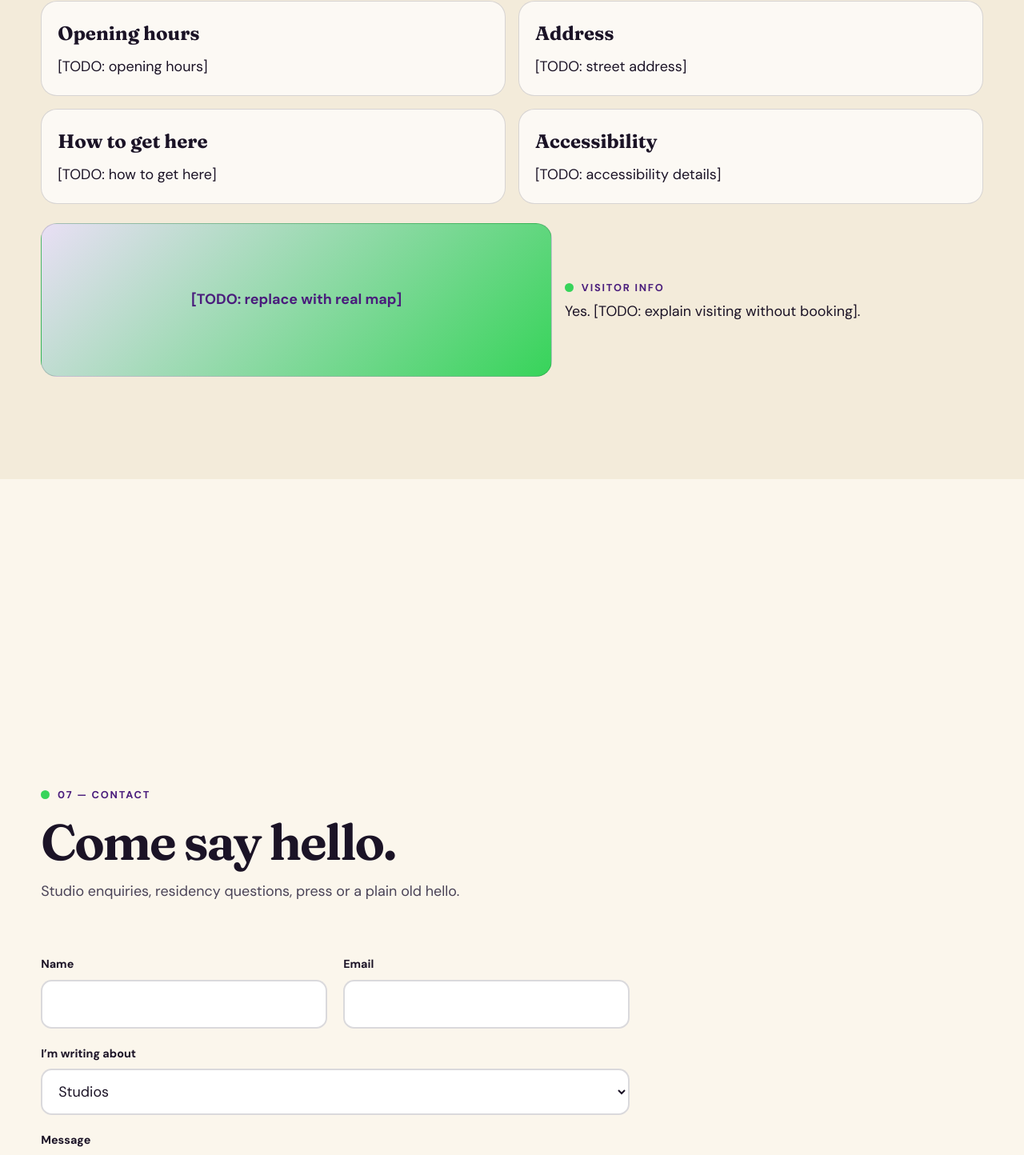
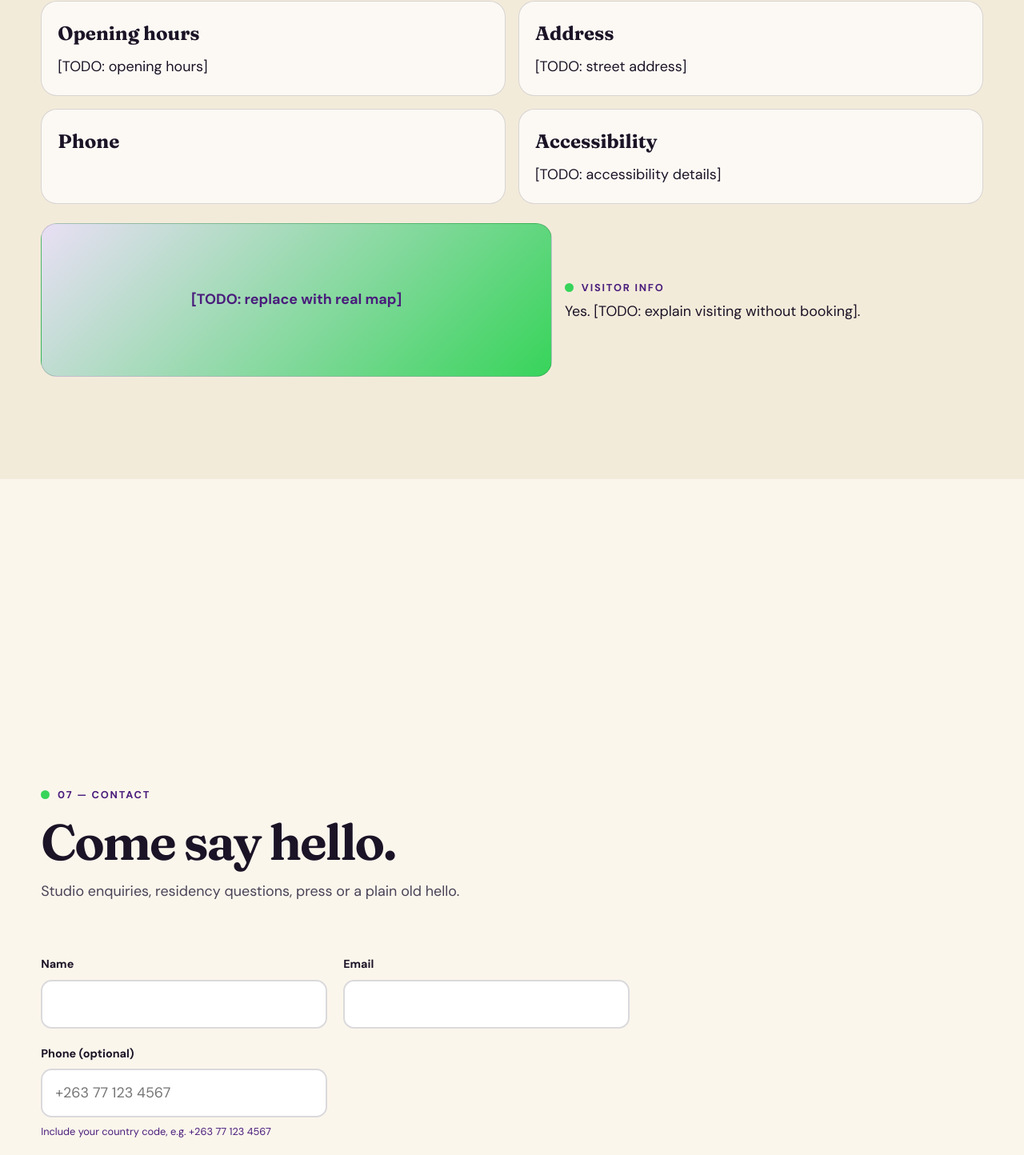
Before and after one commit to CurryCheff/village-unhu, a React (Vite) app: page / in a window 1280 px wide. Shown: the part 7803-9247 px from the top of the page at 80% size. Built offline with nearby package versions, Linux system fonts and the light colour scheme.

Commit message:
Add optional contact and residency phone fields

```diff
--- a/src/components/ApplyForm.jsx
+++ b/src/components/ApplyForm.jsx
@@ -1,15 +1,19 @@
 import React, { useMemo, useRef, useState } from 'react';
 import useForm from '../hooks/useForm';
 import { submitToWeb3Forms } from '../utils/web3forms';
+import { validatePhone } from '../utils/validation';
 
 const disciplineOptions = ['Visual', 'Sound', 'Performance'];
 const intakeOptions = ['[TODO: intake 1]', '[TODO: intake 2]', '[TODO: intake 3]'];
+const phoneRequired = false;
 
 function validateApplication(values) {
   const errors = {};
   if (!values.name?.trim()) errors.name = 'Please add your name.';
   if (!values.email?.trim() || !/\S+@\S+\.\S+/.test(values.email)) errors.email = 'Please enter a valid email address.';
   if (!values.country?.trim()) errors.country = 'Please add your country.';
+  const phoneError = validatePhone(values.phone, phoneRequired);
+  if (phoneError) errors.phone = phoneError;
   if (!values.discipline) errors.discipline = 'Select a discipline.';
   if (!values.intake) errors.intake = 'Choose your preferred intake.';
   if (!values.statement?.trim()) errors.statement = 'Tell us about your practice.';
@@ -27,6 +31,7 @@ async function submitApplication(values) {
     replyto: values.email,
     name: values.name,
     email: values.email,
+    ...(values.phone?.trim() ? { phone: values.phone.trim() } : {}),
     country: values.country,
     discipline: values.discipline,
     intake: values.intake,
@@ -38,11 +43,11 @@ async function submitApplication(values) {
 
 export default function ApplyForm() {
   const lastSubmitRef = useRef(0);
-  const [serverError, setServerError] = useState('');
   const { values, errors, fieldProps, handleSubmit, isSubmitting, submitState, reset, setField, setSubmitState } = useForm({
     initialValues: {
       name: '',
       email: '',
+      phone: '',
       country: '',
       discipline: '',
       intake: '',
@@ -104,6 +109,21 @@ export default function ApplyForm() {
         <label htmlFor="email">Email</label>
         <input id="email" type="email" {...fieldProps('email')} placeholder="you@example.com" />
         {errors.email && <small id="email-error" className="field-error">{errors.email}</small>}
+      </div>
+
+      <div className="field">
+        <label htmlFor="application-phone">Phone (optional)</label>
+        <input
+          id="application-phone"
+          type="tel"
+          inputMode="tel"
+          {...fieldProps('phone')}
+          autoComplete="tel"
+          placeholder="+263 77 123 4567"
+          aria-invalid={Boolean(errors.phone)}
+        />
+        <small className="field-meta">Include your country code, e.g. +263 77 123 4567</small>
+        {errors.phone && <small id="application-phone-error" className="field-error">{errors.phone}</small>}
       </div>
 
       <div className="field">
--- a/src/components/ContactSection.jsx
+++ b/src/components/ContactSection.jsx
@@ -2,13 +2,17 @@ import React, { useEffect, useRef, useState } from 'react';
 import { useLocation } from 'react-router-dom';
 import useForm from '../hooks/useForm';
 import { submitToWeb3Forms } from '../utils/web3forms';
+import { validatePhone } from '../utils/validation';
 
 const topicOptions = ['Studios', 'Residency', 'Exhibitions', 'Workshops', 'Something else'];
+const phoneRequired = false;
 
 function validateContact(values) {
   const errors = {};
   if (!values.name?.trim()) errors.name = 'Please enter your name.';
   if (!values.email?.trim() || !/\S+@\S+\.\S+/.test(values.email)) errors.email = 'Please enter a valid email.';
+  const phoneError = validatePhone(values.phone, phoneRequired);
+  if (phoneError) errors.phone = phoneError;
   if (!values.message?.trim()) errors.message = 'Please add a short message.';
   return errors;
 }
@@ -18,7 +22,7 @@ export default function ContactSection() {
   const lastSubmitRef = useRef(0);
   const [serverError, setServerError] = useState('');
   const { values, errors, fieldProps, handleSubmit, isSubmitting, submitState, reset, setField, setSubmitState } = useForm({
-    initialValues: { name: '', email: '', topic: 'Studios', message: '', botcheck: false },
+    initialValues: { name: '', email: '', phone: '', topic: 'Studios', message: '', botcheck: false },
     validate: validateContact,
   });
 
@@ -49,6 +53,7 @@ export default function ContactSection() {
         replyto: formValues.email,
         name: formValues.name,
         email: formValues.email,
+        ...(formValues.phone?.trim() ? { phone: formValues.phone.trim() } : {}),
         topic: formValues.topic,
         message: formValues.message,
         botcheck: false,
@@ -89,6 +94,21 @@ export default function ContactSection() {
         {errors.email && <small id="contact-email-error" className="field-error">{errors.email}</small>}
       </div>
 
+      <div className="field">
+        <label htmlFor="contact-phone">Phone (optional)</label>
+        <input
+          id="contact-phone"
+          type="tel"
+          inputMode="tel"
+          {...fieldProps('phone')}
+          autoComplete="tel"
+          placeholder="+263 77 123 4567"
+          aria-invalid={Boolean(errors.phone)}
+        />
+        <small className="field-meta">Include your country code, e.g. +263 77 123 4567</small>
+        {errors.phone && <small id="contact-phone-error" className="field-error">{errors.phone}</small>}
+      </div>
+
       <div className="field field--full">
         <label htmlFor="contact-topic">I’m writing about</label>
         <select id="contact-topic" value={values.topic} onChange={(event) => setField('topic', event.target.value)}>
--- a/src/content/site.js
+++ b/src/content/site.js
@@ -207,6 +207,7 @@ export const site = {
   contact: {
     email: '[TODO: real email]',
     phone: '[TODO: phone number]',
+    whatsapp: '[TODO: WhatsApp number, digits only with country code]',
     social: 'Instagram / Facebook / Newsletter',
   },
   socials: [
@@ -280,6 +281,7 @@ export const site = {
     '[TODO: short artist quote]',
     '[TODO: map placeholder]',
     '[TODO: phone number]',
+    '[TODO: WhatsApp number, digits only with country code]',
     '[TODO: instagram url]',
     '[TODO: facebook url]',
     '[TODO: newsletter url]',
@@ -315,5 +317,6 @@ export const testimonialList = site.testimonials;
 export const supportOptions = site.supportOptions;
 export const artistList = site.artists;
 export const longTableInfo = site.longTable;
+export const contactInfo = site.contact;
 
 export default site;
--- a/src/hooks/useForm.js
+++ b/src/hooks/useForm.js
@@ -20,6 +20,13 @@ export default function useForm({ initialValues, validate = () => ({}) }) {
     const nextErrors = validate(values);
     setErrors(nextErrors);
     return Object.keys(nextErrors).length === 0;
+  }, [validate, values]);
+
+  const validateSingleField = useCallback((name, nextValue = values[name]) => {
+    const nextValues = { ...values, [name]: nextValue };
+    const nextErrors = validate(nextValues);
+    setErrors((current) => ({ ...current, [name]: nextErrors[name] }));
+    return !nextErrors[name];
   }, [validate, values]);
 
   const handleSubmit = useCallback(async (submitFn) => {
@@ -54,9 +61,10 @@ export default function useForm({ initialValues, validate = () => ({}) }) {
     name,
     value: values[name] ?? '',
     onChange: handleChange,
+    onBlur: (event) => validateSingleField(name, event.target.value),
     'aria-invalid': Boolean(errors[name]),
     'aria-describedby': errors[name] ? `${name}-error` : undefined,
-  }), [errors, handleChange, values]);
+  }), [errors, handleChange, validateSingleField, values]);
 
   return useMemo(() => ({
     values,
--- a/src/pages/HomePage.jsx
+++ b/src/pages/HomePage.jsx
@@ -7,7 +7,7 @@ import Team from '../components/Team';
 import Testimonials from '../components/Testimonials';
 import PastResidents from '../components/PastResidents';
 import NewsletterForm from '../components/NewsletterForm';
-import { faqItems, galleryItems, heroContent, longTableInfo, navItems, residencyContent, studioCards, visitInfo, workshopList, exhibitionList } from '../content/site';
+import { contactInfo, faqItems, galleryItems, heroContent, longTableInfo, navItems, residencyContent, studioCards, visitInfo, workshopList, exhibitionList } from '../content/site';
 import { downloadIcsFile } from '../utils/ics';
 import { getEventStatus } from '../utils/eventStatus';
 
@@ -17,6 +17,34 @@ function formatDate(dateValue) {
     month: 'short',
     year: 'numeric',
   });
+}
+
+function isRealValue(value) {
+  return typeof value === 'string' && value.trim().length > 0 && !value.trim().startsWith('[TODO');
+}
+
+function getSafeContactValue(value, label) {
+  if (!isRealValue(value)) {
+    if (import.meta.env.DEV) {
+      console.warn(`[Village Unhu] Missing ${label}: ${value}`);
+    }
+    return '';
+  }
+
+  return value.trim();
+}
+
+function getTelHref(value) {
+  const safeValue = getSafeContactValue(value, 'phone');
+  if (!safeValue) return '';
+  return safeValue.replace(/[\s().-]/g, '');
+}
+
+function getWhatsAppHref(value) {
+  const safeValue = getSafeContactValue(value, 'whatsapp');
+  if (!safeValue) return '';
+  const digits = safeValue.replace(/\D/g, '');
+  return digits ? `https://wa.me/${digits}` : '';
 }
 
 function GalleryItem({ item, onOpen }) {
@@ -50,6 +78,8 @@ export default function HomePage() {
   const [menuOpen, setMenuOpen] = useState(false);
   const galleryRef = useRef(null);
   const triggerRef = useRef(null);
+  const phoneHref = getTelHref(contactInfo.phone);
+  const whatsappHref = getWhatsAppHref(contactInfo.whatsapp);
 
   useEffect(() => {
     if (location.hash === '#contact') {
@@ -365,8 +395,9 @@ export default function HomePage() {
               <p>{visitInfo.address}</p>
             </div>
             <div className="visit-card">
-              <h3>How to get here</h3>
-              <p>{visitInfo.transport}</p>
+              <h3>Phone</h3>
+              {phoneHref ? <p><a href={`tel:${phoneHref}`}>{getSafeContactValue(contactInfo.phone, 'phone')}</a></p> : null}
+              {whatsappHref ? <p><a href={whatsappHref} target="_blank" rel="noopener noreferrer">Message on WhatsApp</a></p> : null}
             </div>
             <div className="visit-card">
               <h3>Accessibility</h3>
@@ -396,6 +427,10 @@ export default function HomePage() {
             <h2 id="contact-title" className="display">Come say hello.</h2>
             <p className="section__lede">Studio enquiries, residency questions, press or a plain old hello.</p>
           </header>
+          <div className="contact-meta-block">
+            {phoneHref ? <p><a href={`tel:${phoneHref}`}>{getSafeContactValue(contactInfo.phone, 'phone')}</a></p> : null}
+            {whatsappHref ? <p><a href={whatsappHref} target="_blank" rel="noopener noreferrer">Message on WhatsApp</a></p> : null}
+          </div>
           <ContactSection />
         </section>
       </main>
@@ -408,6 +443,8 @@ export default function HomePage() {
           <address>
             {visitInfo.address}
             <br />
+            {phoneHref ? <a href={`tel:${phoneHref}`}>{getSafeContactValue(contactInfo.phone, 'phone')}</a> : null}
+            <br />
             <a href={`mailto:${heroContent.note ? 'hello@villageunhu.example' : 'hello@villageunhu.example'}`}>hello@villageunhu.example</a>
           </address>
           <div className="footer-newsletter">
@@ -417,6 +454,7 @@ export default function HomePage() {
             <li><a href="[TODO: instagram url]">Instagram</a></li>
             <li><a href="[TODO: facebook url]">Facebook</a></li>
             <li><a href="[TODO: newsletter url]">Newsletter</a></li>
+            {whatsappHref ? <li><a href={whatsappHref} target="_blank" rel="noopener noreferrer">WhatsApp</a></li> : null}
           </ul>
         </div>
         <p className="site-footer__small">© {new Date().getFullYear()} Village Unhu. All rights reserved.</p>
--- /dev/null
+++ b/src/utils/validation.js
@@ -0,0 +1,33 @@
+export function validatePhone(value, required = false) {
+  const trimmed = String(value ?? '').trim();
+
+  if (!trimmed) {
+    return required ? 'Enter a valid phone number, e.g. +263 77 123 4567' : '';
+  }
+
+  const isValidFormat = /^\+?[0-9\s().-]+$/.test(trimmed);
+  if (!isValidFormat) {
+    return 'Enter a valid phone number, e.g. +263 77 123 4567';
+  }
+
+  const digits = trimmed.replace(/\D/g, '');
+  if (digits.length < 7 || digits.length > 15) {
+    return 'Enter a valid phone number, e.g. +263 77 123 4567';
+  }
+
+  return '';
+}
+
+export function stripPhoneForTel(value = '') {
+  const trimmed = String(value ?? '').trim();
+  if (!trimmed || trimmed.startsWith('[TODO')) return '';
+
+  return trimmed.replace(/[\s().-]/g, '');
+}
+
+export function stripPhoneForWhatsApp(value = '') {
+  const trimmed = String(value ?? '').trim();
+  if (!trimmed || trimmed.startsWith('[TODO')) return '';
+
+  return trimmed.replace(/\D/g, '');
+}
```
Also changed, not shown: src/App.jsx (+19 -0 lines).
